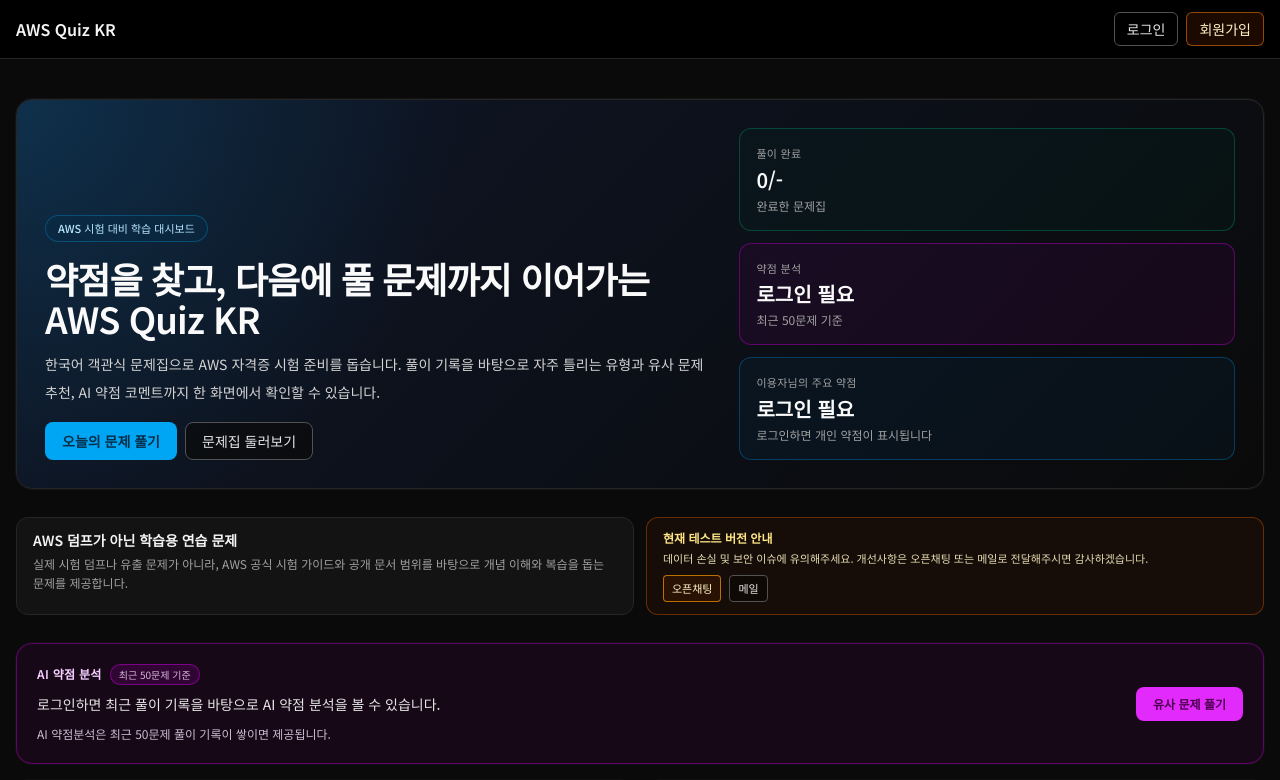
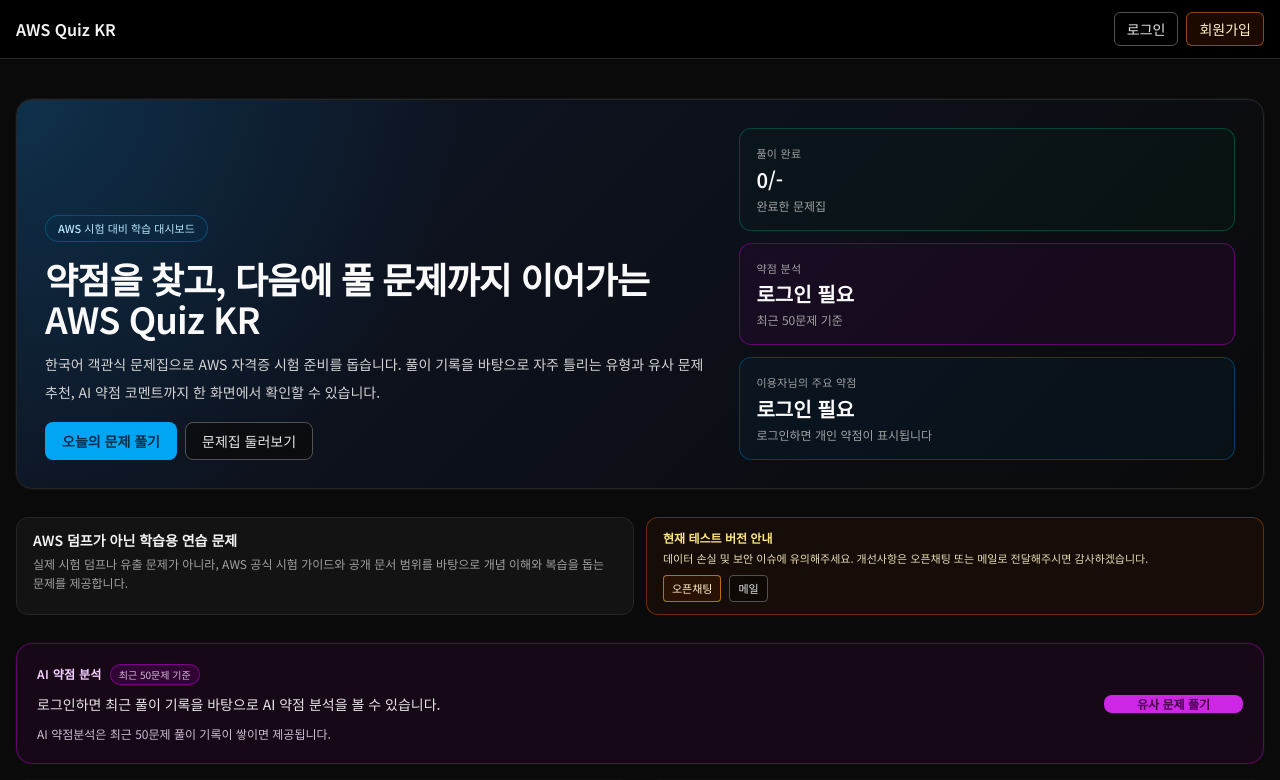
Before and after one commit to HaeSung99/AWS-QUIZ-FE, a Next.js app: page / in a window 1280 px wide. Shown: the top 780 px of the page. Built offline with nearby package versions, Linux system fonts and the light colour scheme; no server answers.

Commit message:
fix: AI 약점 분석 유사 문제 풀기 조건 수정

```diff
--- a/app/home-client.tsx
+++ b/app/home-client.tsx
@@ -647,12 +647,43 @@
                   )}
                 </p>
               </div>
-              <Link
-                href={isLoggedIn ? "/Quiz?recommended=weakness" : "/login"}
-                className="inline-flex shrink-0 items-center justify-center rounded-lg border border-fuchsia-500/70 bg-fuchsia-500 px-4 py-2 text-xs font-semibold text-fuchsia-950 transition hover:bg-fuchsia-400"
-              >
-                유사 문제 풀기
-              </Link>
+              {isLoggedIn &&
+              !weaknessCommentLoading &&
+              weaknessProgress?.ready ? (
+                <Link
+                  href="/Quiz?recommended=weakness"
+                  className="inline-flex shrink-0 items-center justify-center rounded-lg border border-fuchsia-500/70 bg-fuchsia-500 px-4 py-2 text-xs font-semibold text-fuchsia-950 transition hover:bg-fuchsia-400"
+                >
+                  유사 문제 풀기
+                </Link>
+              ) : (
+                <span
+                  title={
+                    isLoggedIn
+                      ? weaknessCommentLoading
+                        ? "약점 분석 정보를 불러오는 중입니다."
+                        : weaknessProgress && !weaknessProgress.ready
+                          ? `최근 ${weaknessProgress.requiredAttemptCount}문제 기록을 채운 뒤 이용할 수 있습니다.`
+                          : "로그인 후 이용할 수 있습니다."
+                      : "로그인 후 이용할 수 있습니다."
+                  }
+                  aria-disabled
+                  className={`inline-flex shrink-0 cursor-not-allowed items-center justify-center rounded-lg border px-4 py-2 text-xs font-semibold transition ${
+                    isLoggedIn
+                      ? "border-fuchsia-700/40 bg-fuchsia-950/40 text-fuchsia-200/60"
+                      : "border-fuchsia-500/70 bg-fuchsia-500 text-fuchsia-950 opacity-90"
+                  }`}
+                >
+                  {isLoggedIn ? "유사 문제 풀기" : (
+                    <Link
+                      href="/login"
+                      className="-m-4 mx-0 rounded-lg px-4 py-2 text-inherit no-underline hover:brightness-110"
+                    >
+                      유사 문제 풀기
+                    </Link>
+                  )}
+                </span>
+              )}
             </div>
           </section>
           {renderWeakCategoryList(
```
